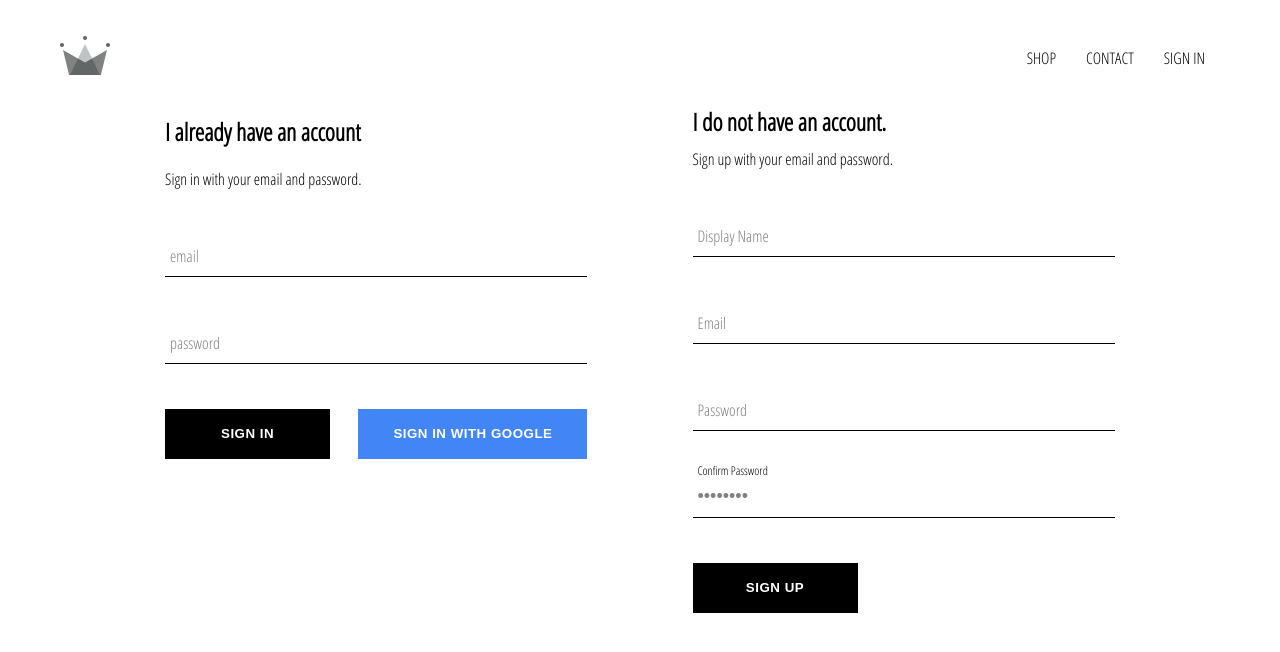
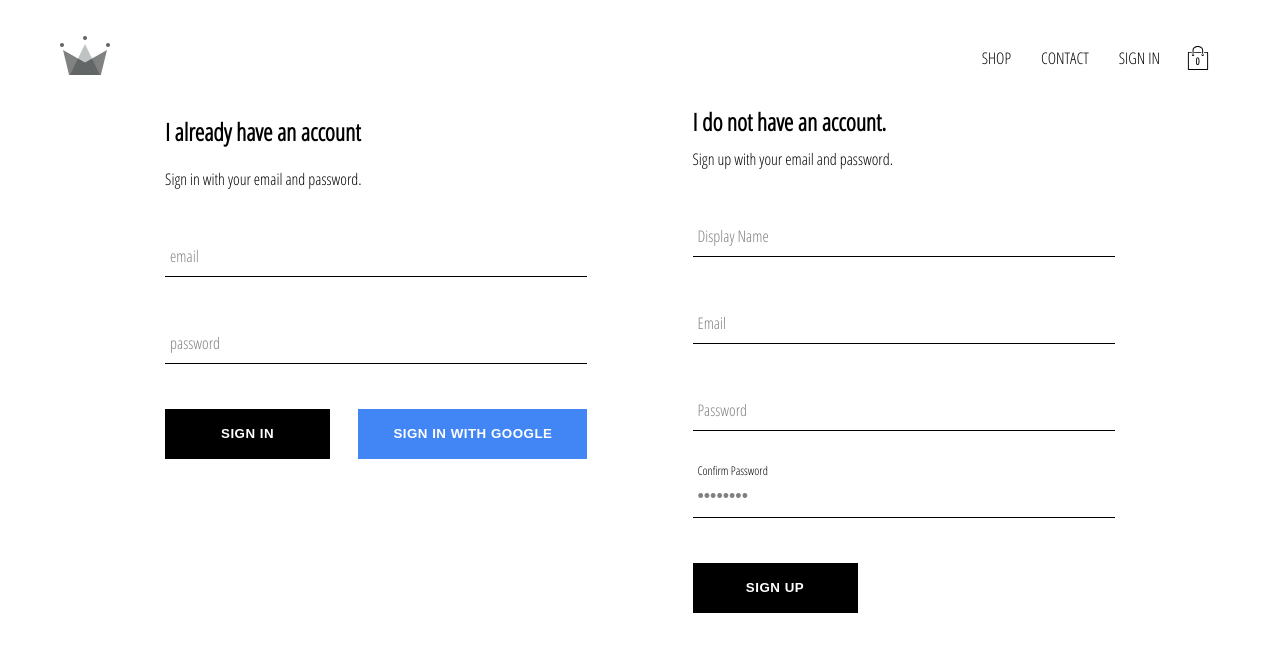
Before and after one commit to ryan-j-stern/crwn-clothing, a React (Create React App) app: page /signin in a window 1280 px wide. Shown: the top 652 px of the page. Built offline with nearby package versions, Linux system fonts and the light colour scheme; no server answers.

Commit message:
added cart-icon/dropdown components, implemented cart reducer

```diff
--- /dev/null
+++ b/src/components/cart-dropdown/cart-dropdown.component.jsx
@@ -0,0 +1,14 @@
+import React from "react";
+
+import CustomButton from "../custom-button/custom-button.component";
+
+import "./cart-dropdown.styles.scss";
+
+const CartDropdown = () => (
+  <div className="cart-dropdown">
+    <div className="cart-items"></div>
+    <CustomButton>checkout</CustomButton>
+  </div>
+);
+
+export default CartDropdown;
--- /dev/null
+++ b/src/components/cart-dropdown/cart-dropdown.styles.scss
@@ -0,0 +1,24 @@
+.cart-dropdown {
+  height: 340px;
+  width: 240px;
+  position: absolute;
+  display: flex;
+  flex-direction: column;
+  padding: 20px;
+  border: 1px solid black;
+  background-color: white;
+  top: 80px;
+  right: 70px;
+  z-index: 5;
+
+  .cart-items {
+    height: 240px;
+    display: flex;
+    flex-direction: column;
+    overflow: scroll;
+  }
+
+  .button {
+    margin-top: auto;
+  }
+}
--- /dev/null
+++ b/src/components/cart-icon/cart-icon.component.jsx
@@ -0,0 +1,23 @@
+import React from "react";
+import { connect } from "react-redux";
+
+import "./cart-icon.styles.scss";
+import { ReactComponent as ShoppingBagIcon } from "../../assets/shopping-bag.svg";
+
+import { toggleCart } from "../../redux/cart/cart.actions";
+
+const CartIcon = ({ toggleCart }) => (
+  <div className="cart-icon" onClick={() => toggleCart()}>
+    <ShoppingBagIcon className="shopping-icon" />
+    <span className="item-count">0</span>
+  </div>
+);
+
+const mapDispatchToProps = dispatch => ({
+  toggleCart: () => dispatch(toggleCart())
+});
+
+export default connect(
+  null,
+  mapDispatchToProps
+)(CartIcon);
--- /dev/null
+++ b/src/components/cart-icon/cart-icon.styles.scss
@@ -0,0 +1,21 @@
+.cart-icon {
+  height: 45px;
+  width: 45px;
+  position: relative;
+  display: flex;
+  cursor: pointer;
+  align-items: center;
+  justify-content: center;
+
+  .shopping-icon {
+    height: 24px;
+    width: 24px;
+  }
+
+  .item-count {
+    position: absolute;
+    bottom: 12px;
+    font-size: 10px;
+    font-weight: bold;
+  }
+}
--- a/src/components/header/header.component.jsx
+++ b/src/components/header/header.component.jsx
@@ -2,11 +2,15 @@ import React from "react";
 import { connect } from "react-redux";
 import { ReactComponent as Logo } from "../../assets/crown.svg";
 import { Link } from "react-router-dom";
+
+import CartDropdown from "../cart-dropdown/cart-dropdown.component";
+import CartIcon from "../cart-icon/cart-icon.component";
+
 import "./header.styles.scss";
 
 import { auth } from "../../firebase/firebase.utils";
 
-const Header = ({ currentUser }) => (
+const Header = ({ currentUser, hidden }) => (
   <div className="header">
     <Link className="logo-container" to="/">
       <Logo />
@@ -27,12 +31,16 @@ const Header = ({ currentUser }) => (
           SIGN IN
         </Link>
       )}
+
+      <CartIcon />
     </div>
+    {hidden === true ? null : <CartDropdown />}
   </div>
 );
 
 const mapStateToProps = state => ({
-  currentUser: state.user.currentUser
+  currentUser: state.user.currentUser,
+  hidden: state.cart.hidden
 });
 
 export default connect(mapStateToProps)(Header);
--- /dev/null
+++ b/src/redux/cart/cart.actions.js
@@ -0,0 +1,5 @@
+import { CartActionTypes } from "./cart.types";
+
+export const toggleCart = () => ({
+  type: CartActionTypes.TOGGLE_CART
+});
--- /dev/null
+++ b/src/redux/cart/cart.reducer.js
@@ -0,0 +1,19 @@
+import { CartActionTypes } from "./cart.types";
+
+const INITIAL_STATE = {
+  hidden: true
+};
+
+const cartReducer = (state = INITIAL_STATE, action) => {
+  switch (action.type) {
+    case CartActionTypes.TOGGLE_CART:
+      return {
+        ...state,
+        hidden: !state.hidden
+      };
+    default:
+      return state;
+  }
+};
+
+export default cartReducer;
--- /dev/null
+++ b/src/redux/cart/cart.types.js
@@ -0,0 +1,3 @@
+export const CartActionTypes = {
+  TOGGLE_CART: "TOGGLE_CART"
+};
--- a/src/redux/root-reducer.js
+++ b/src/redux/root-reducer.js
@@ -1,6 +1,8 @@
 import { combineReducers } from "redux";
 import userReducer from "./user/user.reducer";
+import cartReducer from "./cart/cart.reducer";
 
 export default combineReducers({
-  user: userReducer
+  user: userReducer,
+  cart: cartReducer
 });
```
Also changed, not shown: src/assets/shopping-bag.svg (added).
